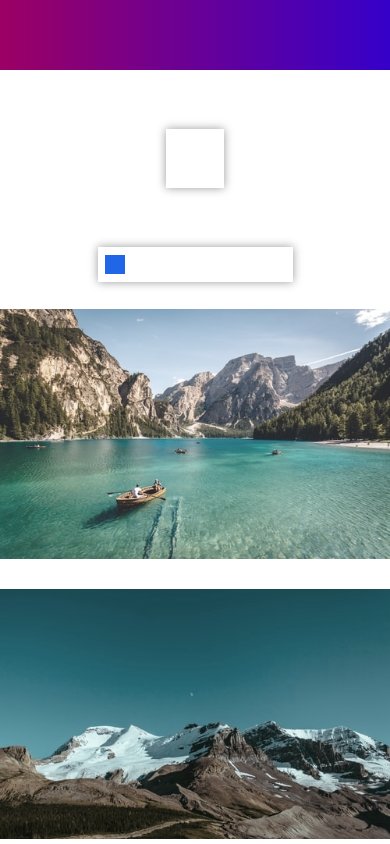
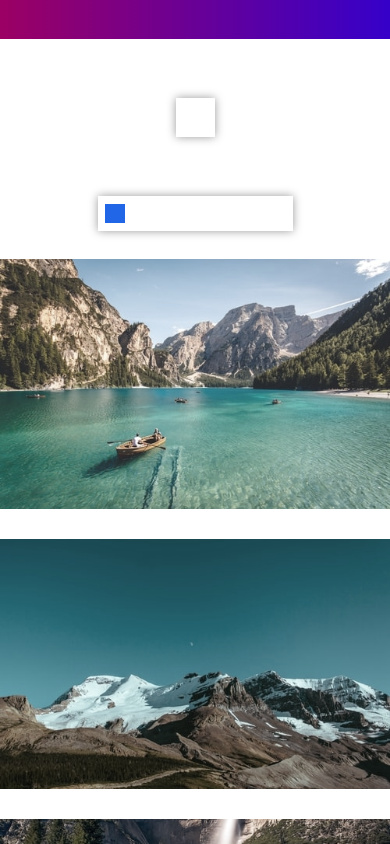
Before and after one commit to cezary-gawronski/repo-homework, a plain HTML site: page index.html in a window 390 px wide. Shown: the top 844 px of the page. Drawn offline with Linux system fonts and the light colour scheme.

Commit message:
last codes

```diff
--- a/main.css
+++ b/main.css
@@ -5,15 +5,14 @@
 body {
     margin: 0;
     padding: 0;
-
-
 }
 
 .container {
     --containerWidth: 1100px;
     --galleryWidth: calc(var(--containerWidth) * 0.75);
     max-width: var(--containerWidth);
-    margin: 0 auto;
+    margin: 0 auto 5vw auto;
+    overflow: hidden;
 
     --shadowColor: rgba(0, 0, 0, .4)
 }
@@ -182,22 +181,9 @@ body {
 
 @media (max-width: 1099px) {
 
-    /* .gallery {
-        margin: 0 20px;
-    } */
-
     .gradient {
         margin: 0;
-        height: 18vw;
     }
 
-    .square__item {
-        width: 15vw;
-        height: 15vw;
-    }
 
-    /* .circle__element {
-        width: 12vw;
-        height: 12vw;
-    } */
 }
```
